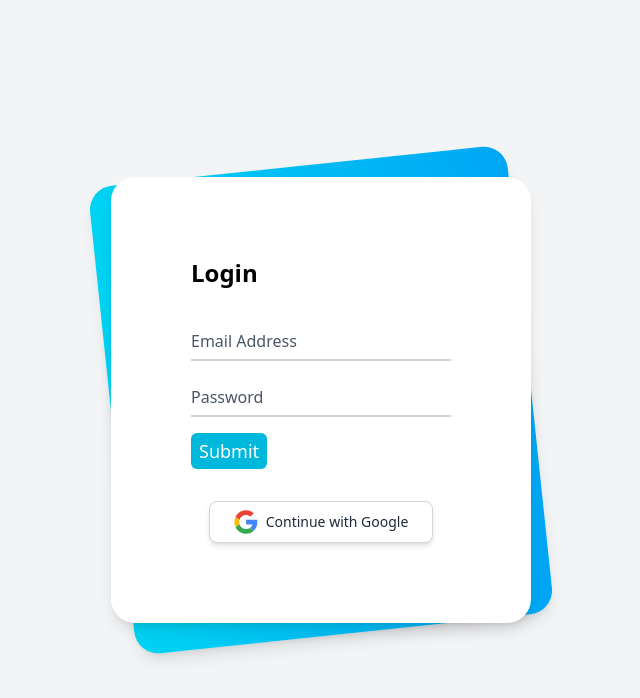
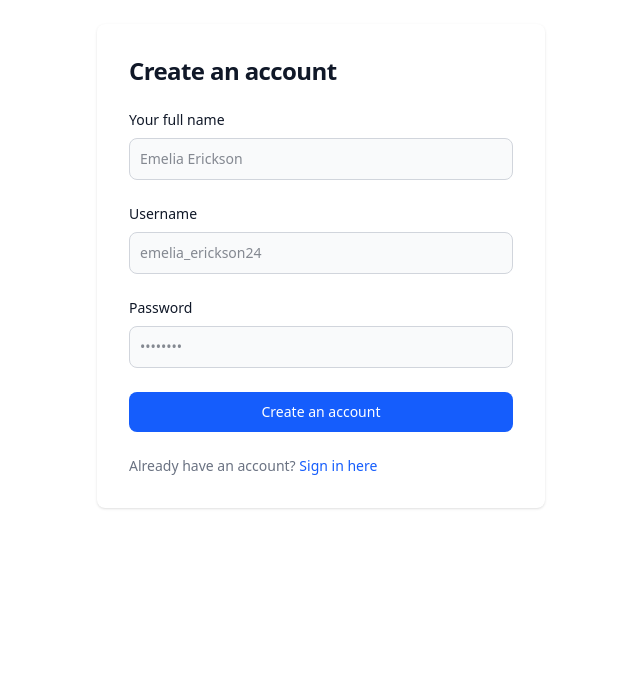
Before and after one commit to waseembaloch21/Vue-practice, a Vue app in the folder todo-app/: page / in a window 1280 px wide. Shown: the top 698 px of the page, without its empty margins (319-959 px from the left). Built offline with nearby package versions, Linux system fonts and the light colour scheme.

Commit message:
code updated

```diff
--- a/todo-app/src/App.vue
+++ b/todo-app/src/App.vue
@@ -1,11 +1,12 @@
 <script setup>
 import HelloWorld from './components/HelloWorld.vue'
 import Login from './components/Login.vue';
+import Signup from './components/Signup.vue';
 </script>
 
 <template>
-
-  <Login/>
+  <Signup/>
+  <!-- <Login/> -->
 
 </template>
 
--- /dev/null
+++ b/todo-app/src/components/Signup.vue
@@ -0,0 +1,52 @@
+<script setup>
+ import Signin from './Login.vue'
+</script>
+
+<template>
+
+    <section class="flex flex-col items-center pt-6">
+        <div
+            class="w-full bg-white rounded-lg shadow dark:border md:mt-0 sm:max-w-md xl:p-0 dark:bg-gray-800 dark:border-gray-700">
+            <div class="p-6 space-y-4 md:space-y-6 sm:p-8">
+                <h1 class="text-xl font-bold leading-tight tracking-tight text-gray-900 md:text-2xl dark:text-white">
+                    Create an
+                    account
+                </h1>
+                <form class="space-y-4 md:space-y-6" method="POST">
+                    <div>
+                        <label for="name" class="block mb-2 text-sm font-medium text-gray-900 dark:text-white">Your full
+                            name</label>
+                        <input type="text" name="name" id="name"
+                            class="bg-gray-50 border border-gray-300 text-gray-900 sm:text-sm rounded-lg focus:ring-blue-600 focus:border-blue-600 block w-full p-2.5 dark:bg-gray-700 dark:border-gray-600 dark:placeholder-gray-400 dark:text-white dark:focus:ring-blue-500 dark:focus:border-blue-500"
+                            placeholder="Emelia Erickson" required="">
+                    </div>
+                    <div>
+                        <label for="username"
+                            class="block mb-2 text-sm font-medium text-gray-900 dark:text-white">Username</label>
+                        <input type="text" name="username" id="username"
+                            class="bg-gray-50 border border-gray-300 text-gray-900 sm:text-sm rounded-lg focus:ring-blue-600 focus:border-blue-600 block w-full p-2.5 dark:bg-gray-700 dark:border-gray-600 dark:placeholder-gray-400 dark:text-white dark:focus:ring-blue-500 dark:focus:border-blue-500"
+                            placeholder="emelia_erickson24" required="">
+                    </div>
+                    <div>
+                        <label for="password"
+                            class="block mb-2 text-sm font-medium text-gray-900 dark:text-white">Password</label>
+                        <input type="password" name="password" id="password" placeholder="••••••••"
+                            class="bg-gray-50 border border-gray-300 text-gray-900 sm:text-sm rounded-lg focus:ring-blue-600 focus:border-blue-600 block w-full p-2.5 dark:bg-gray-700 dark:border-gray-600 dark:placeholder-gray-400 dark:text-white dark:focus:ring-blue-500 dark:focus:border-blue-500"
+                            required="">
+                    </div>
+                    <button type="submit"
+                        class="w-full text-white bg-blue-600 hover:bg-blue-700 focus:ring-4 focus:outline-none focus:ring-blue-300 font-medium rounded-lg text-sm px-5 py-2.5 text-center dark:bg-blue-600 dark:hover:bg-blue-700 dark:focus:ring-blue-800">Create
+                        an account</button>
+                    <p class="text-sm font-light text-gray-500 dark:text-gray-400">Already have an account? <a
+                            class="font-medium text-blue-600 hover:underline dark:text-blue-500" href="/Login">Sign in
+                            here</a>
+                    </p>
+                </form>
+            </div>
+        </div>
+    </section>
+
+
+</template>
+
+<style scoped></style>
```
